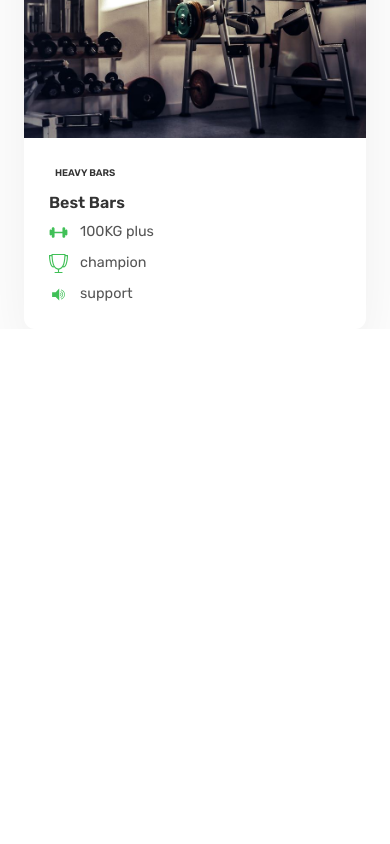
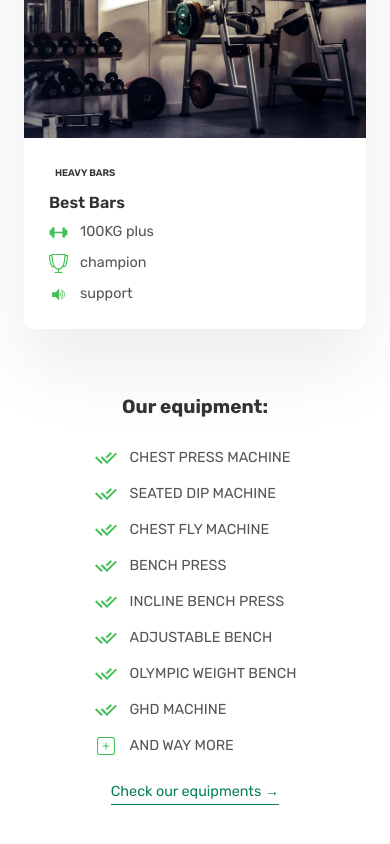
Before and after one commit to tornike2002/fresh-lime-gym, a Next.js app: page / in a window 390 px wide. Shown: the part 3508-4352 px from the top of the page. Before the commit the page ends 3837 px from the top, so only its background shows below. Built offline with nearby package versions, Linux system fonts and the light colour scheme.

Commit message:
mobile our equipment section is done

```diff
--- a/components/inside/InsideUs.tsx
+++ b/components/inside/InsideUs.tsx
@@ -1,5 +1,6 @@
 import BestBarsCard from "./insideCards/BestBarsCard";
 import CardioCard from "./insideCards/CardioCard";
+import OurEquipment from "./OurEquipment";
 
 const InsideUs = () => {
   return (
@@ -16,6 +17,10 @@ const InsideUs = () => {
       </p>
       <CardioCard />
       <BestBarsCard />
+
+      <div>
+        <OurEquipment />
+      </div>
     </section>
   );
 };
--- /dev/null
+++ b/components/inside/OurEquipment.tsx
@@ -0,0 +1,61 @@
+import { RiCheckDoubleFill } from "react-icons/ri";
+import { CiSquarePlus } from "react-icons/ci";
+const OurEquipment = () => {
+  return (
+    <section className="mt-16">
+      <h2 className="font-Rubik text-center font-bold text-[19px] text-[#333]">
+        Our equipment:
+      </h2>
+      <div className="flex justify-center flex-col items-center pt-6 mb-14">
+        <ul className="flex flex-col gap-3 font-Rubik text-[14.4px] text-[#555]">
+          <li className="flex items-center gap-3">
+            <RiCheckDoubleFill className="text-[#40c057] text-[24px]" /> CHEST
+            PRESS MACHINE
+          </li>
+          <li className="flex items-center gap-3">
+            <RiCheckDoubleFill className="text-[#40c057] text-[24px]" /> SEATED
+            DIP MACHINE
+          </li>
+          <li className="flex items-center gap-3">
+            <RiCheckDoubleFill className="text-[#40c057] text-[24px]" /> CHEST
+            FLY MACHINE
+          </li>
+          <li className="flex items-center gap-3">
+            <RiCheckDoubleFill className="text-[#40c057] text-[24px]" /> BENCH
+            PRESS
+          </li>
+          <li className="flex items-center gap-3">
+            <RiCheckDoubleFill className="text-[#40c057] text-[24px]" /> INCLINE
+            BENCH PRESS
+          </li>
+          <li className="flex items-center gap-3">
+            <RiCheckDoubleFill className="text-[#40c057] text-[24px]" />{" "}
+            ADJUSTABLE BENCH
+          </li>
+          <li className="flex items-center gap-3">
+            <RiCheckDoubleFill className="text-[#40c057] text-[24px]" /> OLYMPIC
+            WEIGHT BENCH
+          </li>
+          <li className="flex items-center gap-3">
+            <RiCheckDoubleFill className="text-[#40c057] text-[24px]" /> GHD
+            MACHINE
+          </li>
+          <li className="flex items-center gap-3">
+            <CiSquarePlus className="text-[#40c057] text-[24px]" /> AND WAY MORE
+          </li>
+        </ul>
+        <div className="pt-5">
+          <a
+            href="#"
+            className="text-[#087f5b] font-Rubik pb-1 text-[14.4px] border-b border-b-[#087f5b]
+    hover:border-b-transparent text-center transition-all duration-300 ease-out"
+          >
+            Check our equipments →
+          </a>
+        </div>
+      </div>
+    </section>
+  );
+};
+
+export default OurEquipment;
```
